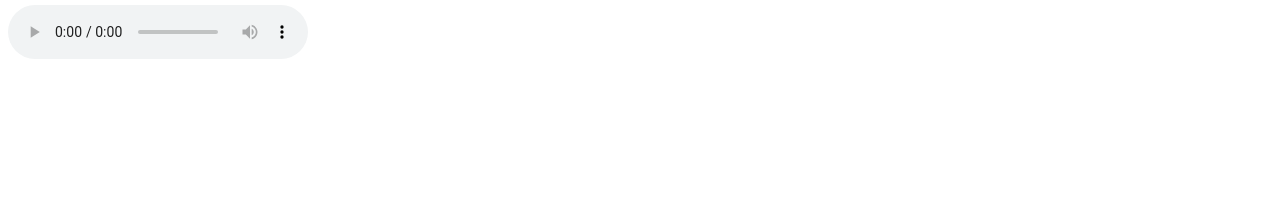
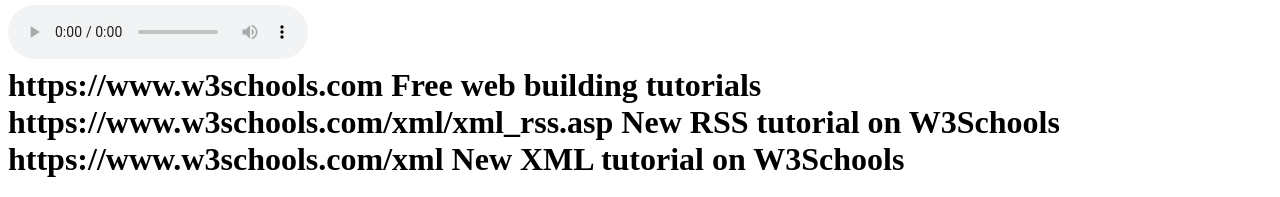
Before and after one commit to puttcha-2073900/embeddingOriginalWork.html, a plain HTML site: page index.html in a window 1280 px wide. Shown: the part 1423-1620 px from the top of the page. Before the commit the page ends 1512 px from the top, so only its background shows below. Drawn offline with Linux system fonts and the light colour scheme.

Commit message:
Update index.html

```diff
--- a/index.html
+++ b/index.html
@@ -35,5 +35,26 @@
 		Your browser does not support the video tag.
 		<audio>
 		</div>
+
+		<div>
+		<?xml version="1.0" encoding="UTF-8" ?>
+		<rss version="2.0">
+
+		<channel>
+ 		<title>W3Schools Home Page</title>
+ 		<link>https://www.w3schools.com</link>
+ 		<description>Free web building tutorials</description>
+ 		<item>
+ 		<title>RSS Tutorial</title>
+ 		<link>https://www.w3schools.com/xml/xml_rss.asp</link>
+   		<description>New RSS tutorial on W3Schools</description>
+ 		</item>
+ 		<item>
+    		<title>XML Tutorial</title>
+   		<link>https://www.w3schools.com/xml</link>
+    		<description>New XML tutorial on W3Schools</description>
+ 		</item>
+		</channel>
+		</rss>
 <body>
 </html>
```
